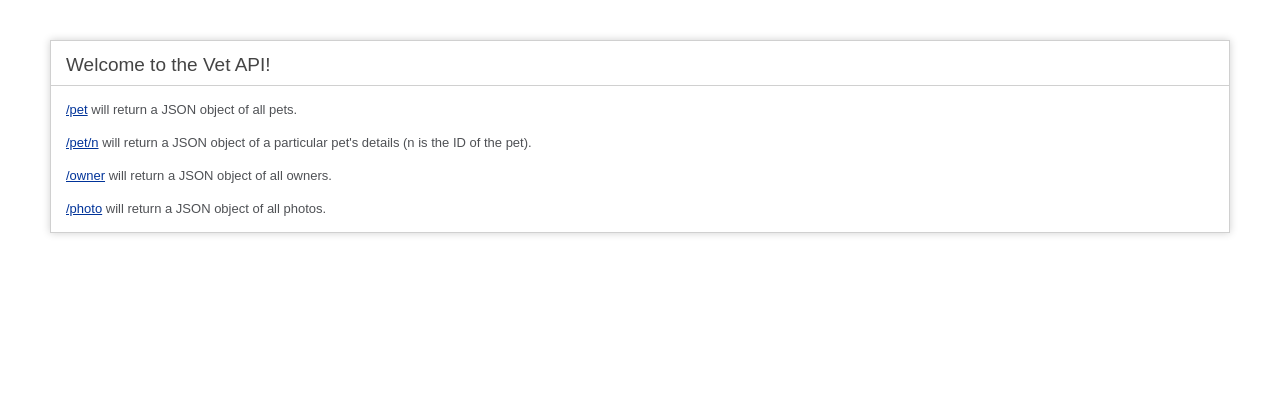
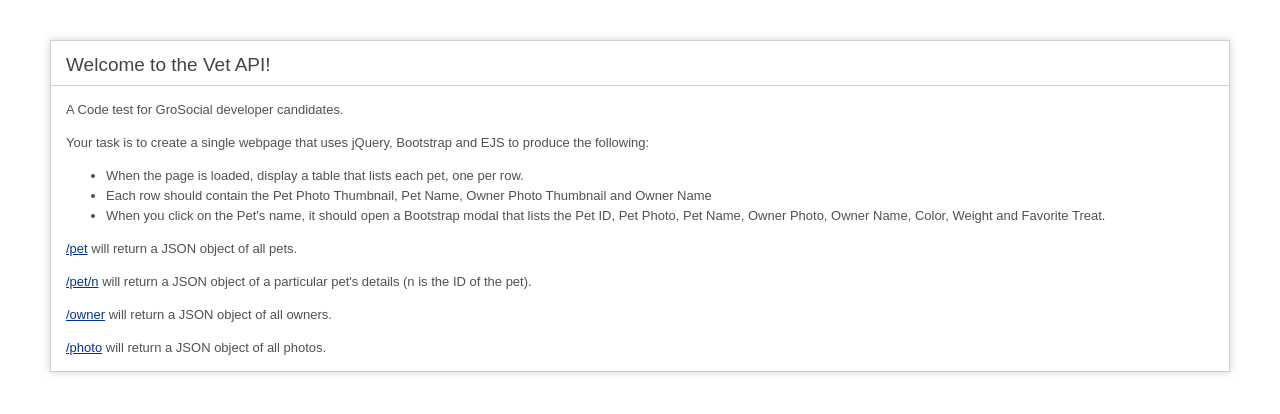
Before and after one commit to thuntergs/DeveloperTest, a CodeIgniter app: page / in a window 1280 px wide. Shown: the top 414 px of the page. Run offline with CodeIgniter, Linux system fonts and the light colour scheme.

Commit message:
added task instructions

```diff
--- a/backend/application/views/welcome_message.php
+++ b/backend/application/views/welcome_message.php
@@ -70,6 +70,16 @@
 	<h1>Welcome to the Vet API!</h1>
 
 	<div id="body">
+		<p>A Code test for GroSocial developer candidates.</p>
+		<p>
+			Your task is to create a single webpage that uses jQuery, Bootstrap and EJS to produce the following:
+			<ul>
+				<li>When the page is loaded, display a table that lists each pet, one per row.</li>
+				<li>Each row should contain the Pet Photo Thumbnail, Pet Name, Owner Photo Thumbnail and Owner Name</li>
+				<li>When you click on the Pet's name, it should open a Bootstrap modal that lists the Pet ID, Pet Photo, Pet Name, Owner Photo, Owner Name, Color, Weight and Favorite Treat.</li>
+			</ul>
+		</p>
+
 		<p><a href="/pet">/pet</a> will return a JSON object of all pets.</p>
 		<p><a href="/pet/n">/pet/n</a> will return a JSON object of a particular pet's details (n is the ID of the pet).</p>
 		<p><a href="/owner">/owner</a> will return a JSON object of all owners.</p>
```
